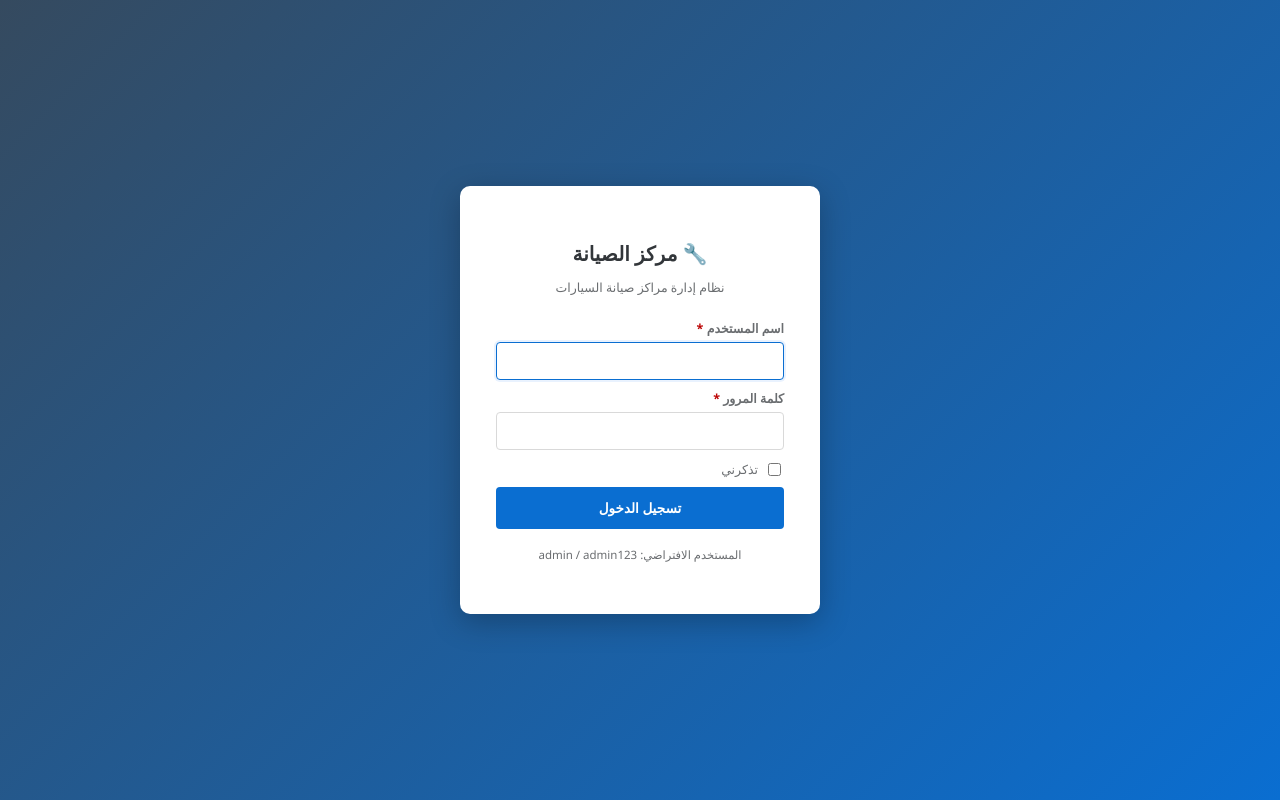
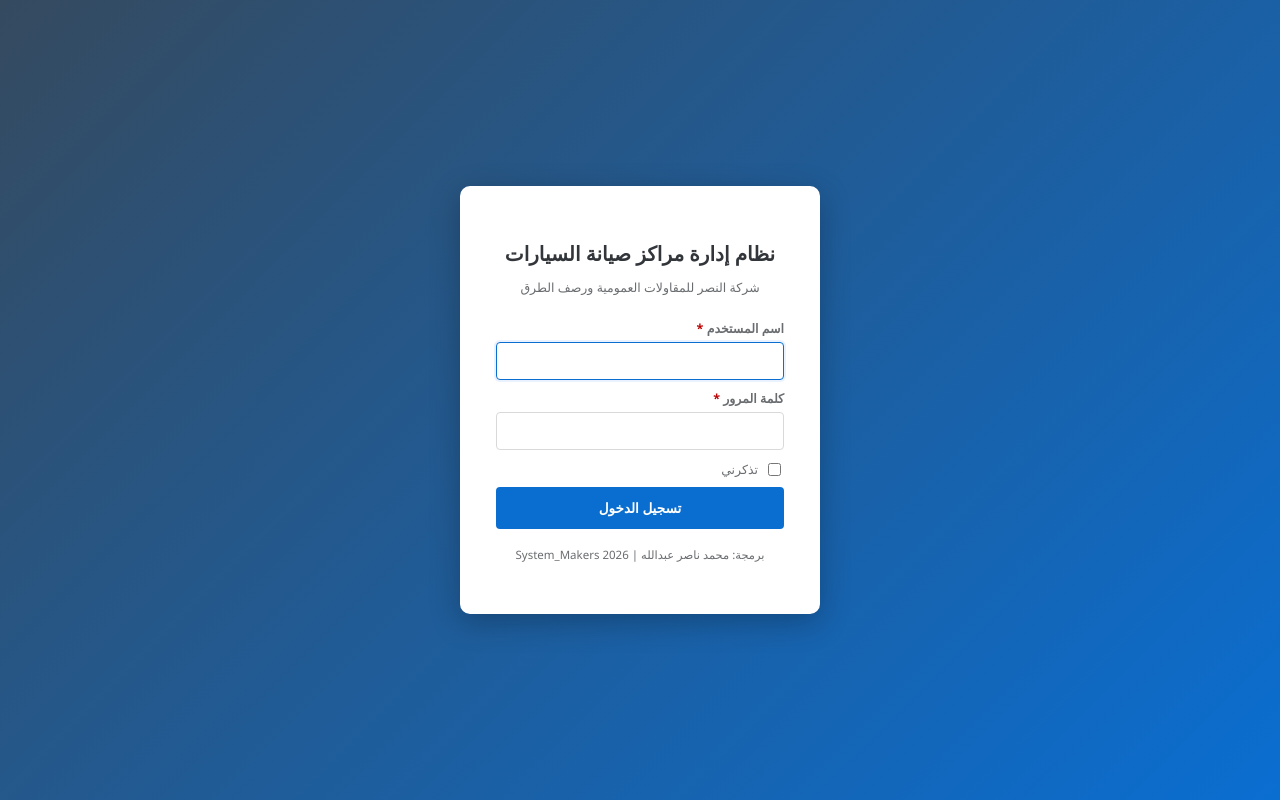
Before and after one commit to mohamednasserohi700-commits/sys_Garage, a Flask app: page /auth/login in a window 1280 px wide. Run offline with Flask 3, Linux system fonts and the light colour scheme.

Commit message:
Add files via upload

```diff
--- a/app/templates/auth/login.html
+++ b/app/templates/auth/login.html
@@ -9,8 +9,8 @@
 <body>
     <div class="login-wrap">
         <div class="login-card">
-            <h1>🔧 مركز الصيانة</h1>
-            <p class="sub">نظام إدارة مراكز صيانة السيارات</p>
+            <h1>نظام إدارة مراكز صيانة السيارات </h1>
+            <p class="sub">شركة النصر للمقاولات العمومية ورصف الطرق</p>
 
             {% with messages = get_flashed_messages(with_categories=true) %}
                 {% if messages %}
@@ -36,7 +36,7 @@
                 <button type="submit" class="btn btn-primary">تسجيل الدخول</button>
             </form>
             <p class="text-muted" style="text-align:center;font-size:11.5px;margin-top:18px;">
-                المستخدم الافتراضي: admin / admin123
+                برمجة: محمد ناصر عبدالله | System_Makers 2026
             </p>
         </div>
     </div>
```
